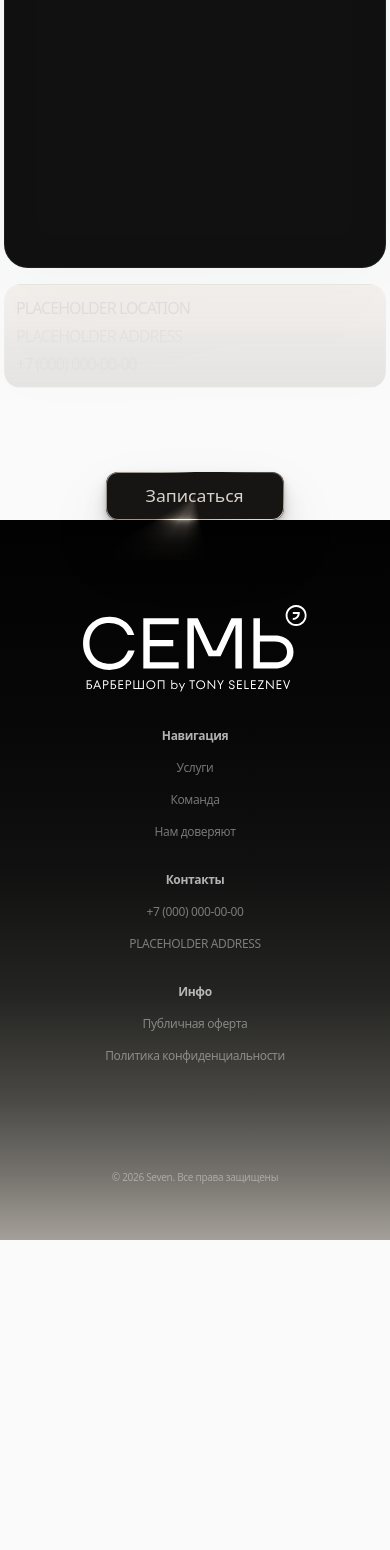
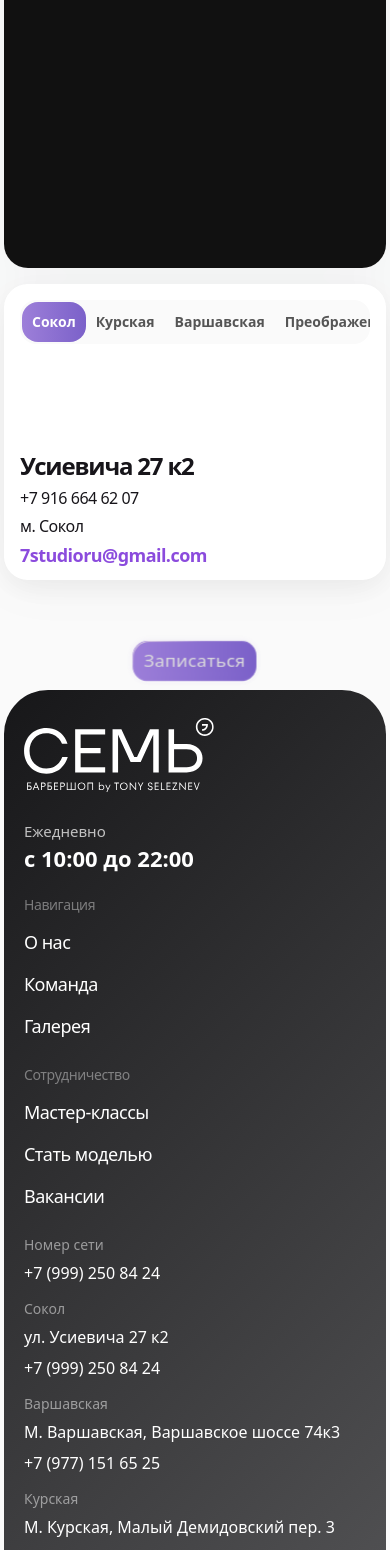
Before and after one commit to artemWu/seven, a Next.js app: page / in a window 390 px wide. Shown: the part 6394-7944 px from the top of the page. Before the commit the page ends 7634 px from the top, so only its background shows below. Built offline with nearby package versions, Linux system fonts and the light colour scheme.

Commit message:
Update footer contacts and booking interactions

```diff
--- a/app/globals.css
+++ b/app/globals.css
@@ -199,6 +199,22 @@ main {
     opacity: 1;
     transform: rotate(0) scale(1);
   }
+}
+
+/* Shared interaction feedback for text links and controls. */
+a,
+button {
+  transition: opacity 180ms ease, transform 180ms ease;
+}
+
+a:hover,
+button:hover {
+  opacity: .6 !important;
+}
+
+a:active,
+button:active {
+  transform: scale(.9) !important;
 }
 
 @media (max-width: 899px) {
@@ -623,67 +639,6 @@ main {
   line-height: 12px;
 }
 
-/* =========================
-   BOOKING BUTTON
-========================= */
-
-.booking-glow {
-  width: 178px;
-  height: 48px;
-  margin-top: 24px;
-}
-
-.booking-button {
-  position: relative;
-
-  display: grid;
-  place-items: center;
-
-  width: 100%;
-  height: 100%;
-
-  overflow: hidden;
-
-  border: 0;
-  border-radius: 12px;
-
-  background: transparent;
-
-  color: #d8d2cc;
-
-  font-size: 16px;
-  font-weight: 400;
-
-  text-decoration: none;
-
-  transition:
-    transform 180ms ease,
-    background-color 180ms ease;
-}
-
-.booking-button > span {
-  position: relative;
-  z-index: 2;
-
-  display: inline-block;
-
-  transform: scaleX(1.1);
-  transform-origin: center;
-}
-
-.booking-button:hover {
-  background: rgba(255, 255, 255, 0.025);
-}
-
-.booking-button:active {
-  transform: scale(0.98);
-}
-
-.booking-button:focus-visible {
-  outline: 2px solid var(--accent);
-  outline-offset: 4px;
-}
-
 .booking-modal {
   position: fixed;
   z-index: 2000;
@@ -1458,6 +1413,16 @@ main {
 
 .button--primary {
   background: linear-gradient(90deg, #9d7fd9 0%, #7b61c9 100%);
+}
+
+.booking-section .button--dark {
+  position: relative;
+  overflow: hidden;
+  border-radius: 16px;
+  corner-shape: superellipse(1.5);
+  background: linear-gradient(90deg, #9d7fd9 0%, #7b61c9 100%);
+  background-clip: padding-box;
+  animation: hero-button-pulse 2.4s ease-in-out infinite;
 }
 
 .button--glass::before {
@@ -2260,9 +2225,6 @@ main {
     scroll-behavior: auto;
   }
 
-  .booking-glow {
-    --edge-proximity: 100;
-  }
 }
 
 
@@ -2747,6 +2709,35 @@ main {
   box-shadow:
     inset 0 0 0 1px rgba(255, 255, 255, 0.06),
     inset 0 0 40px rgba(0, 0, 0, 0.08);
+}
+
+/* Contacts card: branch switcher and address details. */
+.contacts-card { border-radius: 24px; background: #fff; color: #17151a; box-shadow: 0 10px 28px rgb(22 22 24 / 5%); }
+.contacts-card__glass { display: none; }
+.contacts-card__inner { padding: 28px 24px 24px; gap: 0; }
+.contacts-card .services-table__tabs { width: 100%; margin-bottom: 0; }
+.contacts-card .services-table__tab { flex: 1 1 0; padding-inline: 10px; }
+.contacts-card__tabs { display: flex; align-items: center; gap: 0; min-height: 62px; padding: 4px; border-radius: 16px; background: #fafafa; }
+.contacts-card__tab { flex: 1; min-height: 54px; padding: 0 10px; border: 0; border-radius: 14px; background: transparent; color: #45434a; font: inherit; font-size: 15px; font-weight: 600; white-space: nowrap; cursor: pointer; }
+.contacts-card__tab--active { background: linear-gradient(135deg, #7454c8, #a184e6); color: #fff; }
+.contacts-card__details { position: relative; flex: 1; min-height: 350px; display: flex; align-items: flex-end; justify-content: space-between; gap: 16px; }
+.contacts-card__copy { position: relative; z-index: 1; display: flex; flex-direction: column; gap: 12px; }
+.contacts-card__address { color: #17151a; font-size: 24px; font-weight: 600; line-height: 1.05; letter-spacing: -.05em; opacity: 1; text-decoration: none; }
+.contacts-card__phone, .contacts-card__station { color: #17151a; font-size: 16px; font-weight: 500; line-height: 1; letter-spacing: -.03em; opacity: 1; text-decoration: none; }
+.contacts-card__email { color: #8b4bdd; font-size: 18px; font-weight: 600; line-height: 1; letter-spacing: -.03em; text-decoration: none; }
+.contacts-map__frame { filter: none; }
+.contacts-map::after { display: none; }
+
+@media (max-width: 767px) {
+  .contacts-card__inner { padding: 16px; }
+  .contacts-card__details { min-height: 260px; }
+  .contacts-card__address { font-size: 24px; }
+}
+
+@media (max-width: 899px) {
+  .contacts-card { height: auto; }
+  .contacts-card__inner { height: auto; }
+  .contacts-card__details { min-height: 220px; flex: none; }
 }
 
 /* ========================================
@@ -2898,6 +2889,25 @@ main {
   text-align: center;
 }
 
+/* Updated footer layout. */
+.footer { min-height: 0; padding: 16px; background: var(--background); }
+.footer__inner { max-width: none; min-height: 470px; padding: 28px 26px 20px; border-radius: 44px; corner-shape: superellipse(1.8); background: linear-gradient(135deg, #171719 0%, #646466 100%); color: #fff; }
+.footer__brand { width: 100%; height: auto; flex-direction: column; align-items: flex-start; justify-content: flex-start; }
+.footer__hours { display: flex; flex-direction: column; gap: 8px; margin-top: 28px; color: rgba(255,255,255,.72); font-size: 15px; line-height: 1; }
+.footer__hours strong { color: #fff; font-size: 22px; }
+.footer__disclaimer { max-width: 360px; margin: auto 0 0; color: rgba(255,255,255,.35); font-size: 11px; line-height: 1.35; }
+.footer__group-title { color: rgba(255,255,255,.5); font-size: 14px; font-weight: 400; }
+.footer__contact-label { color: rgba(255,255,255,.5); font-size: 14px; line-height: 1.2; font-weight: 400; }
+.footer__contact-group { display: flex; flex-direction: column; align-items: flex-start; gap: 8px; }
+.footer__contact-group .footer__contact-label { color: rgba(255,255,255,.5); font-size: 14px; line-height: 1.2; text-transform: none; }
+.footer__contact-value { color: #fff; font-size: 16px; line-height: 1.45; font-weight: 500; text-decoration: none; }
+.footer__link { color: #fff; opacity: 1; font-size: 16px; line-height: 1.45; font-weight: 500; }
+.footer__copyright { display: grid; grid-template-columns: 1fr auto 1fr; align-items: end; gap: 24px; margin-top: auto; padding-bottom: 0; color: rgba(255,255,255,.5); opacity: 1; font-size: 11px; line-height: 1.35; text-align: left; }
+.footer__copyright .footer__disclaimer { max-width: 360px; margin: 0; }
+.footer__copyright a { color: inherit; text-decoration: none; white-space: nowrap; }
+.footer__copyright a { justify-self: center; }
+.footer__copyright strong { justify-self: end; color: #9a6af1; font-size: 16px; font-weight: 500; white-space: nowrap; }
+
 
 /* ========================================
    FOOTER DESKTOP
@@ -2907,11 +2917,11 @@ main {
   .footer {
     min-height: auto;
 
-    padding: 80px 24px 40px;
+    padding: 16px;
   }
 
   .footer__inner {
-    max-width: 1200px;
+    max-width: none;
 
     display: grid;
     grid-template-columns:
@@ -2922,7 +2932,7 @@ main {
 
     align-items: start;
 
-    gap: 48px;
+    gap: 72px;
   }
 
   .footer__brand {
@@ -2943,10 +2953,22 @@ main {
 
     width: 100%;
 
-    margin-top: 48px;
-
-    text-align: center;
-  }
+    margin-top: auto;
+
+    text-align: left;
+  }
+}
+
+@media (max-width: 767px) {
+  .footer { padding: 8px 4px 16px; }
+  .footer__inner { min-height: 620px; padding: 28px 20px 20px; align-items: flex-start; gap: 28px; }
+  .footer__brand { width: 100%; height: auto; align-items: flex-start; justify-content: flex-start; }
+  .footer__logo { width: 190px; }
+  .footer__group { align-items: flex-start; }
+  .footer__group-title, .footer__link { text-align: left; }
+  .footer__link { font-size: 18px; }
+  .footer__copyright { grid-template-columns: 1fr; gap: 14px; width: 100%; }
+  .footer__copyright strong { justify-self: start; }
 }
 
 /* ========================================
@@ -3097,10 +3119,11 @@ main {
 
 @media (min-width: 768px) {
   .contacts-section__content {
-    max-width: 1200px;
+    max-width: none;
+    grid-auto-rows: 520px;
 
     display: grid;
-    grid-template-columns: minmax(300px, 1fr) minmax(0, 2fr);
+    grid-template-columns: minmax(0, 4fr) minmax(0, 6fr);
 
     align-items: stretch;
   }
@@ -3108,11 +3131,13 @@ main {
   .contacts-card {
     grid-column: 1;
     grid-row: 1;
+    height: 520px;
   }
 
   .contacts-map {
     grid-column: 2;
     grid-row: 1;
+    height: 520px;
   }
 
   .contacts-section__image {
--- a/components/BookingSection.jsx
+++ b/components/BookingSection.jsx
@@ -1,30 +1,11 @@
-import BorderGlow from "@/components/BorderGlow";
+import Button from "./button";
 
 export default function BookingSection() {
   return (
     <section className="booking-section">
-      <BorderGlow
-        className="booking-glow"
-        edgeSensitivity={12}
-        glowColor="29 12 58"
-        backgroundColor="#171513"
-        borderRadius={12}
-        glowRadius={40}
-        glowIntensity={1.45}
-        coneSpread={28}
-        animated
-        colors={["#a29588", "#f2ebe4", "#a29588"]}
-        fillOpacity={0.18}
-      >
-        <a
-          className="booking-button"
-          href="https://n399707.yclients.com/group:12717/city:all#1"
-          target="_blank"
-          rel="noopener noreferrer"
-        >
-          <span>Записаться</span>
-        </a>
-      </BorderGlow>
+      <Button href="https://n399707.yclients.com/group:12717/city:all#1" target="_blank" rel="noopener noreferrer" theme="dark">
+        Записаться
+      </Button>
     </section>
   );
 }
--- a/components/ContactsSection.jsx
+++ b/components/ContactsSection.jsx
@@ -1,4 +1,18 @@
+"use client";
+
+import { useState } from "react";
+import ServicesTabs from "./ServicesTabs";
+
 export default function ContactsSection() {
+  const [activeBranch, setActiveBranch] = useState(0);
+  const branches = [
+    { name: "Сокол", address: "Усиевича 27 к2", phone: "+7 916 664 62 07", station: "м. Сокол", mapSrc: "https://yandex.ru/map-widget/v1/?um=constructor%3A2a840d82130e8367f4872fb25caed1f3cff6f936016b6270bae644723c832311&source=constructor" },
+    { name: "Курская", address: "Малый Демидовский пер. 3", phone: "+7 (916) 385 06 02", station: "м. Курская", mapSrc: "https://yandex.ru/map-widget/v1/?um=constructor%3A353e53dab1988b07e4b35732a47a0bc7ae2dfab739e50ea20ea66280abc52e91&source=constructor" },
+    { name: "Варшавская", address: "Варшавское шоссе 74к3", phone: "+7 (977) 151 65 25", station: "м. Варшавская", mapSrc: "https://yandex.ru/map-widget/v1/?um=constructor%3A74e9922e876a6a7c975b847042ae82da09e67cc6d0264e01c5eff7a696ce0829&source=constructor" },
+    { name: "Преображенская", address: "Краснобогатырская 90с2", phone: "+7 (963) 657 69 43", station: "м. Преображенская", mapSrc: "https://yandex.ru/map-widget/v1/?um=constructor%3A9c56ee52acb48fcc1ca89bb0d9a1317dfea022cc7d474f656900994d55147138&source=constructor" },
+  ];
+  const branch = branches[activeBranch];
+
   return (
     <section className="contacts-section" id="contacts">
       <h2 className="contacts-section__title">
@@ -11,7 +25,7 @@ export default function ContactsSection() {
         <div className="contacts-map">
           <iframe
             className="contacts-map__frame"
-            src="https://yandex.ru/map-widget/v1/?um=constructor%3A7ab19df5c3ff2d4199b918d6f4b226792c32d1ff4a0b3c81b1a9d2082eaab669&source=constructor"
+            src={branch.mapSrc || branches[0].mapSrc}
             loading="lazy"
             title="7barbershop на карте"
           />
@@ -19,31 +33,21 @@ export default function ContactsSection() {
 
         {/* ADDRESS */}
         <div className="contacts-card">
-          <div
-            className="contacts-card__glass"
-            aria-hidden="true"
-          />
+          <div className="contacts-card__inner">
+            <ServicesTabs
+              items={branches.map(({ name }) => name)}
+              activeIndex={activeBranch}
+              onChange={setActiveBranch}
+            />
 
-          <div className="contacts-card__inner">
-            <div className="contacts-card__station">
-              PLACEHOLDER LOCATION
+            <div className="contacts-card__details">
+              <div className="contacts-card__copy">
+                <a className="contacts-card__address" href={branch.mapSrc || branches[0].mapSrc} target="_blank" rel="noopener noreferrer">{branch.address}</a>
+                <a className="contacts-card__phone" href={`tel:${branch.phone.replace(/[^\d+]/g, "")}`}>{branch.phone}</a>
+                <div className="contacts-card__station">{branch.station}</div>
+                <a className="contacts-card__email" href="mailto:7studioru@gmail.com">7studioru@gmail.com</a>
+              </div>
             </div>
-
-            <a
-              className="contacts-card__address"
-              href="#location"
-              target="_blank"
-              rel="noopener noreferrer"
-            >
-              PLACEHOLDER ADDRESS
-            </a>
-
-            <a
-              className="contacts-card__phone"
-              href="tel:+70000000000"
-            >
-              +7 (000) 000-00-00
-            </a>
           </div>
         </div>
 
--- a/components/Footer.jsx
+++ b/components/Footer.jsx
@@ -16,6 +16,7 @@ export default function Footer() {
             className="footer__logo"
             unoptimized
           />
+          <div className="footer__hours">Ежедневно<strong>с 10:00 до 22:00</strong></div>
         </div>
 
         {/* NAVIGATION */}
@@ -25,7 +26,7 @@ export default function Footer() {
           </div>
 
           <a href="#services" className="footer__link">
-            Услуги
+            О нас
           </a>
 
           <a href="#team" className="footer__link">
@@ -33,51 +34,58 @@ export default function Footer() {
           </a>
 
           <a href="#reviews" className="footer__link">
-            Нам доверяют
+            Галерея
           </a>
+        </div>
+
+        <div className="footer__group">
+          <div className="footer__group-title">Сотрудничество</div>
+          <a href="#masterclasses" className="footer__link">Мастер-классы</a>
+          <a href="#contacts" className="footer__link">Стать моделью</a>
+          <a href="#contacts" className="footer__link">Вакансии</a>
         </div>
 
         {/* CONTACTS */}
         <div className="footer__group">
-          <div className="footer__group-title">
-            Контакты
+          <div className="footer__contact-group">
+            <div className="footer__contact-label">Номер сети</div>
+            <a href="tel:+79992508424" className="footer__contact-value">+7 (999) 250 84 24</a>
           </div>
-
-          <a
-            href="tel:+70000000000"
-            className="footer__link"
-          >
-            +7 (000) 000-00-00
-          </a>
-
-          <a
-            href="#location"
-            target="_blank"
-            rel="noopener noreferrer"
-            className="footer__link footer__link--address"
-          >
-            PLACEHOLDER ADDRESS
-          </a>
-        </div>
-
-        {/* INFO */}
-        <div className="footer__group">
-          <div className="footer__group-title">
-            Инфо
+          <div className="footer__contact-group">
+            <div className="footer__contact-label">Сокол</div>
+            <a href="#contacts" className="footer__contact-value">ул. Усиевича 27 к2</a>
+            <a href="tel:+79992508424" className="footer__contact-value">+7 (999) 250 84 24</a>
           </div>
-
-          <a href="#" className="footer__link">
-            Публичная оферта
-          </a>
-
-          <a href="/privacy" className="footer__link">
-            Политика конфиденциальности
-          </a>
+          <div className="footer__contact-group">
+            <div className="footer__contact-label">Варшавская</div>
+            <a href="#contacts" className="footer__contact-value">М. Варшавская, Варшавское шоссе 74к3</a>
+            <a href="tel:+79771516525" className="footer__contact-value">+7 (977) 151 65 25</a>
+          </div>
+          <div className="footer__contact-group">
+            <div className="footer__contact-label">Курская</div>
+            <a href="#contacts" className="footer__contact-value">М. Курская, Малый Демидовский пер. 3</a>
+            <a href="tel:+79163850602" className="footer__contact-value">+7 (916) 385 06 02</a>
+          </div>
+          <div className="footer__contact-group">
+            <div className="footer__contact-label">Преображенская</div>
+            <a href="#contacts" className="footer__contact-value">М. Преображенская площадь, ул. Краснобогатырская 90с2</a>
+            <a href="tel:+79636576943" className="footer__contact-value">+7 (963) 657 69 43</a>
+          </div>
+          <div className="footer__contact-group">
+            <div className="footer__contact-label">Обучение и сотрудничество</div>
+            <a href="mailto:7studioru@gmail.com" className="footer__contact-value">7studioru@gmail.com</a>
+          </div>
+          <div className="footer__contact-group">
+            <div className="footer__contact-label">Обучение</div>
+            <a href="tel:+79167717446" className="footer__contact-value">+7 (916) 771 74 46</a>
+          </div>
         </div>
 
         {/* COPYRIGHT */}
         <div className="footer__copyright">
-          © 2026 Seven. Все права защищены
+          <span className="footer__disclaimer">Вся представленная на сайте информация, касающаяся цен и услуг, носит информационный характер и не является публичной офертой. Для получения подробной информации, требуется консультация и осмотр. Опубликованная на данном сайте информация может быть изменена в любое время без предварительного уведомления.</span>
+          <a href="/privacy">Политика конфиденциальности</a>
+          <strong>Designed by Artem Wu</strong>
         </div>
 
       </div>
```
